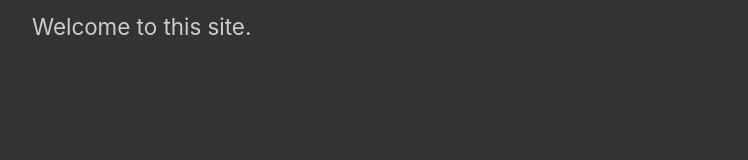
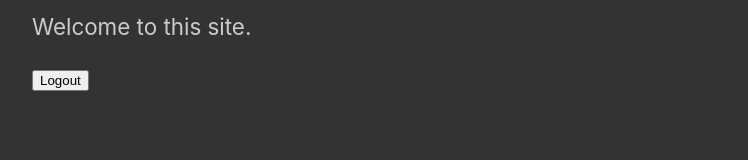
Before and after one commit to edwardtanguay/ej6-job-manager, a React (Vite) app: page /welcome in a window 1280 px wide. Shown: the part 122-282 px from the top of the page, without its empty margins (0-748 px from the left). Built offline with nearby package versions, Linux system fonts and the light colour scheme; no server answers.

Commit message:
logout moved

```diff
--- a/src/App.jsx
+++ b/src/App.jsx
@@ -112,7 +112,7 @@ function App() {
 				</nav>
 
 				<Routes>
-					<Route path="/welcome" element={<PageWelcome />} />
+					<Route path="/welcome" element={<PageWelcome handleLogoutButton={handleLogoutButton} />} />
 					<Route path="/job-sources" element={<PageJobSources />} />
 					<Route path="/job-applications" element={<PageJobApplications />} />
 					<Route path="/cv" element={<PageCv />} />
--- a/src/pages/PageLogin.jsx
+++ b/src/pages/PageLogin.jsx
@@ -26,9 +26,6 @@ export const PageLogin = ({message, jobSources, userIsLoggedIn, currentUser, cur
 							return <li key={i}>{jobSource.name}</li>;
 						})}
 					</ul>
-					<button className="logout" onClick={handleLogoutButton}>
-						Logout
-					</button>
 				</>
 			) : (
 				<form className="login" onSubmit={handleLoginButton}>
--- a/src/pages/PageWelcome.jsx
+++ b/src/pages/PageWelcome.jsx
@@ -1,7 +1,10 @@
-export const PageWelcome = () => {
+export const PageWelcome = ({handleLogoutButton}) => {
 	return (
 		<>
 			<p>Welcome to this site.</p>
+			<button className="logout" onClick={handleLogoutButton}>
+				Logout
+			</button>
 		</>
 	);
 };
```
